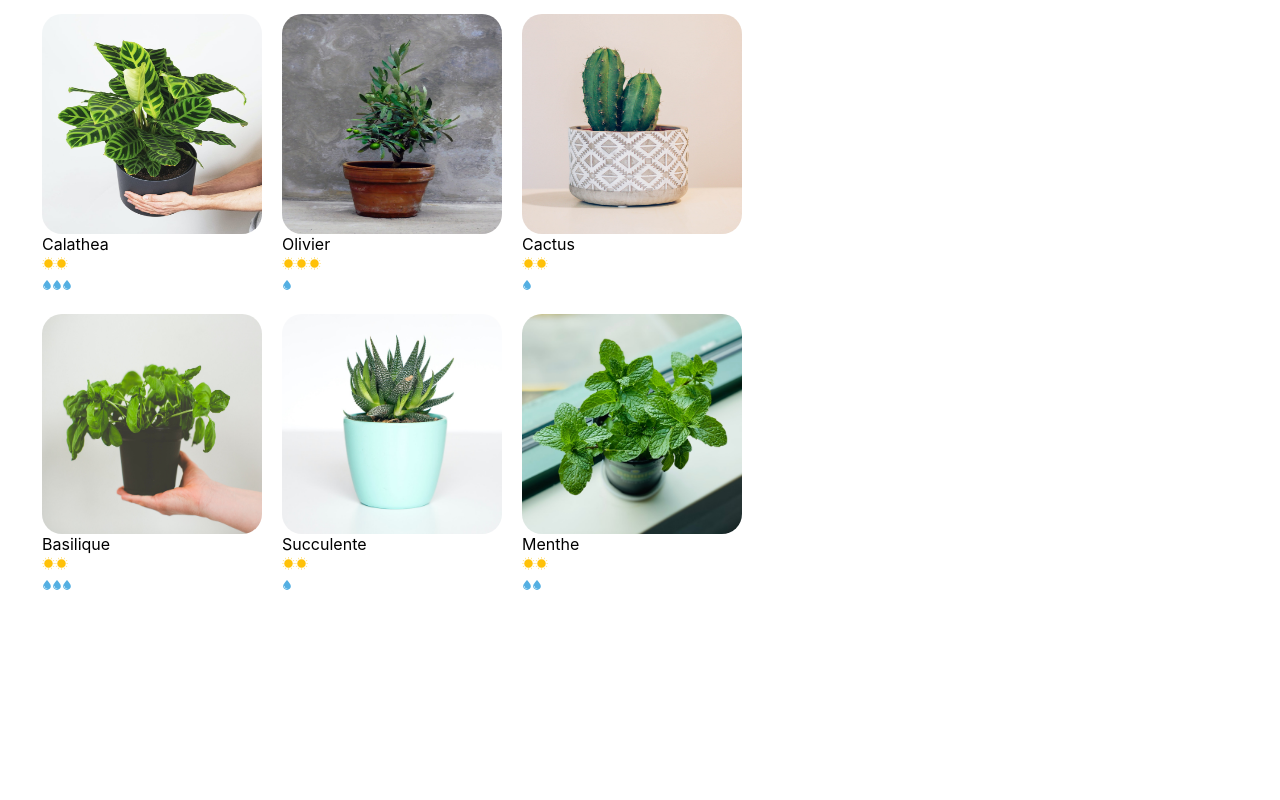
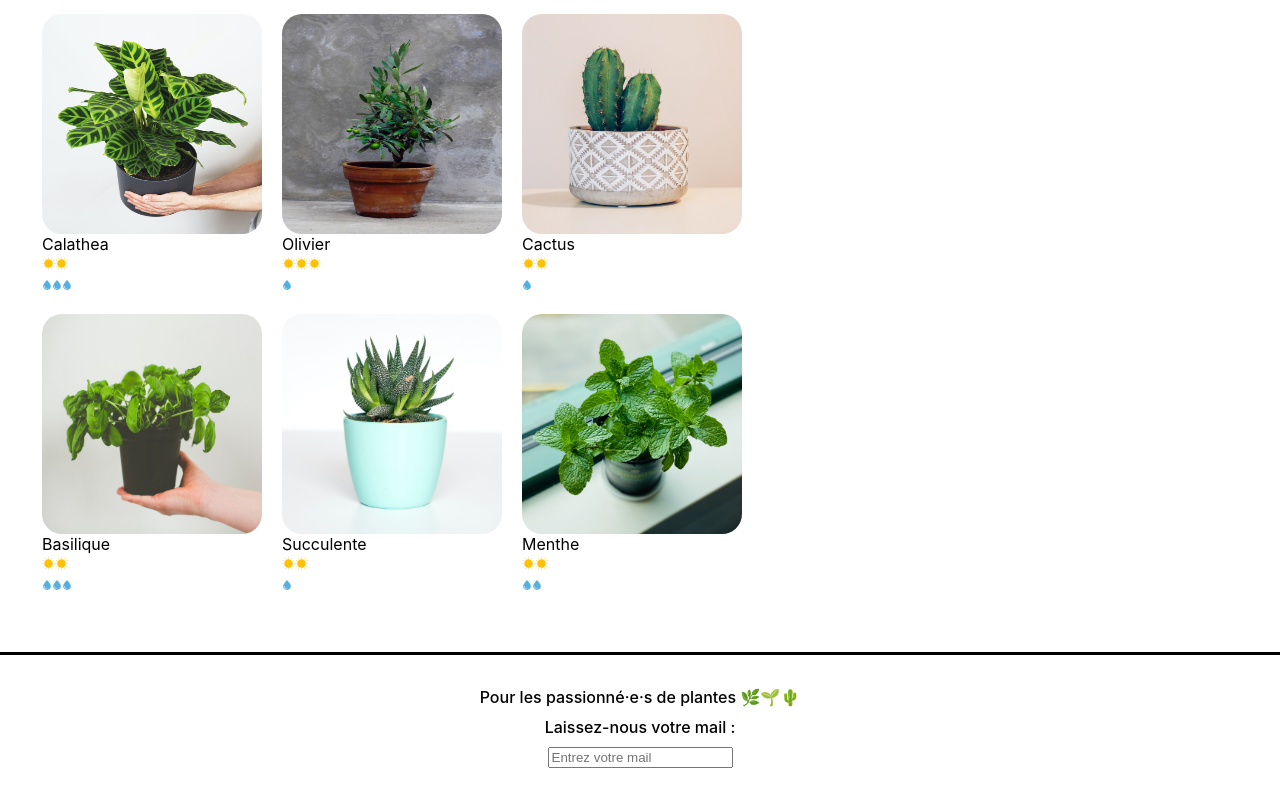
Before and after one commit to Muki-Dev/la-maison-jungle, a React (Create React App) app: page / in a window 1280 px wide. Shown: the part 822-1622 px from the top of the page. Before the commit the page ends 1474 px from the top, so only its background shows below. Built offline with nearby package versions, Linux system fonts and the light colour scheme.

Commit message:
add footer

```diff
--- a/src/App.js
+++ b/src/App.js
@@ -2,6 +2,7 @@
 import Cart from './components/Cart';
 import ShoppingList from './components/ShoppingList';
 import logo from './assets/logo.png'
+import Footer from './components/Footer';
 
 
 function App() {
@@ -13,6 +14,7 @@
        </Banner>
       <Cart />
       <ShoppingList />
+      <Footer />
     </div>
   );
 }
--- /dev/null
+++ b/src/components/Footer.js
@@ -0,0 +1,34 @@
+import { useState } from 'react'
+import '../styles/Footer.css'
+
+function Footer() {
+	const [inputValue, setInputValue] = useState('');
+
+    function handleInput(e){
+        setInputValue(e.target.value)
+    }
+
+    function handleBlur(){
+        if(!inputValue.includes('@')){
+            alert("Attention, il n'y a pas d'@, ceci n'est pas une adresse valide 😥")
+        }
+    }
+
+	return (
+		<footer className='lmj-footer'>
+			<div className='lmj-footer-elem'>
+				Pour les passionné·e·s de plantes 🌿🌱🌵
+			</div>
+			<div className='lmj-footer-elem'>Laissez-nous votre mail :</div>
+            <input
+            type='text'
+            placeholder='Entrez votre mail'
+            value={inputValue}
+            onChange={handleInput}
+            onBlur={handleBlur}
+            />
+		</footer>
+	)
+}
+
+export default Footer
--- /dev/null
+++ b/src/styles/Footer.css
@@ -0,0 +1,14 @@
+.lmj-footer {
+	color: black;
+	padding: 32px;
+	border-top: solid 3px black;
+	display: flex;
+	justify-content: flex-start;
+	flex-direction: column;
+	align-items: center;
+	font-weight: 500;
+}
+
+.lmj-footer-elem {
+	margin-bottom: 10px;
+}
```
